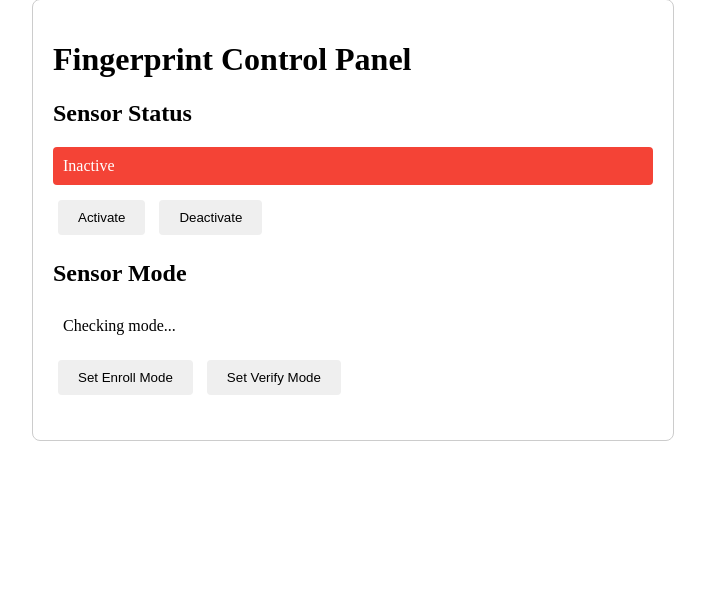
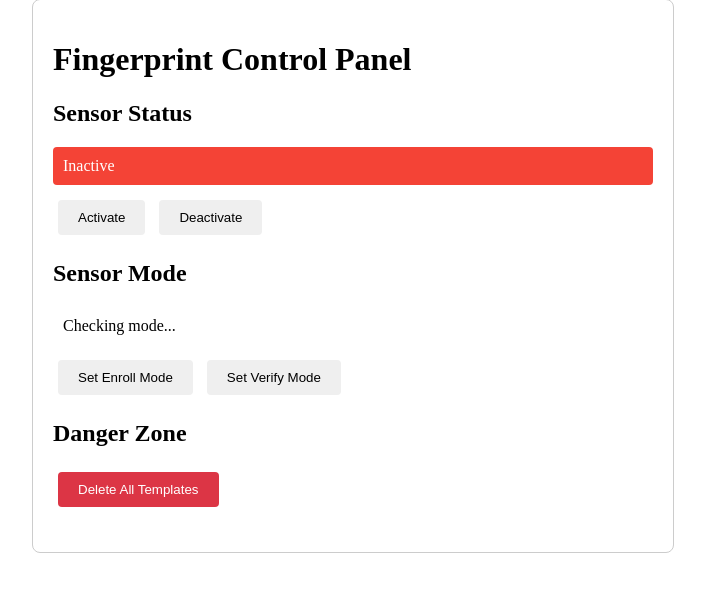
Before and after one commit to Velsariaa/instructor-attendance-sytem, a Django app: page /fingerprint/ in a window 1280 px wide. Shown: the part 51-643 px from the top of the page, without its empty margins (287-992 px from the left). Run offline with Django 5.2, Linux system fonts and the light colour scheme.

Commit message:
[Feature] Delete all fingerprints API

```diff
--- a/fingerprint/urls.py
+++ b/fingerprint/urls.py
@@ -7,4 +7,5 @@ urlpatterns = [
     path('is_active', views.is_active, name='is_active'),
     path('enroll', views.enroll, name='enroll'),
     path('verify', views.verify, name='verify'),
+    path('delete_all', views.delete_all, name='delete_all'),
 ]
--- a/fingerprint/views.py
+++ b/fingerprint/views.py
@@ -9,7 +9,7 @@ from rest_framework import status
 
 
 def index(request):
-    return render(request, 'pages/test.html')
+    return render(request, 'pages/fingerprint_control.html')
 
 
 @api_view(['GET', 'POST'])
@@ -61,3 +61,20 @@ def verify(request):
         match_id = JSONParser().parse(request)
         print(match_id)
     return render(request, 'pages/test.html')
+
+
+@api_view(['GET', 'POST'])
+def delete_all(request):
+    cache_key = 'fingerprint_delete_all'
+
+    if request.method == 'POST':
+        delete_state = request.data.get('delete_all', False)
+        cache.set(cache_key, delete_state, timeout=None)  # Store indefinitely
+        return Response({'status': 'success', 'delete_all': delete_state})
+
+    if request.method == 'GET':
+        should_delete = cache.get(cache_key, False)  # Default to False if not set
+        # Reset the delete flag after it's been read
+        if should_delete:
+            cache.set(cache_key, False, timeout=None)
+        return Response({'delete_all': should_delete})
--- a/webapp/templates/pages/test.html
+++ b/webapp/templates/pages/fingerprint_control.html
@@ -39,6 +39,38 @@
         button:hover {
             opacity: 0.8;
         }
+        .danger-button {
+            background-color: #dc3545;
+            color: white;
+        }
+
+        .danger-button:hover {
+            background-color: #c82333;
+        }
+
+        .confirm-dialog {
+            display: none;
+            position: fixed;
+            top: 50%;
+            left: 50%;
+            transform: translate(-50%, -50%);
+            background: white;
+            padding: 20px;
+            border-radius: 8px;
+            box-shadow: 0 2px 10px rgba(0,0,0,0.1);
+            z-index: 1000;
+        }
+
+        .overlay {
+            display: none;
+            position: fixed;
+            top: 0;
+            left: 0;
+            right: 0;
+            bottom: 0;
+            background: rgba(0,0,0,0.5);
+            z-index: 999;
+        }
     </style>
 </head>
 <body>
@@ -58,6 +90,19 @@
             <button onclick="setMode('enroll')">Set Enroll Mode</button>
             <button onclick="setMode('verify')">Set Verify Mode</button>
         </div>
+
+        <div class="button-group">
+            <h2>Danger Zone</h2>
+            <button onclick="deleteAllTemplates()" class="danger-button">Delete All Templates</button>
+        </div>
+    </div>
+
+    <div class="overlay" id="overlay"></div>
+    <div class="confirm-dialog" id="confirmDialog">
+        <h3>Delete All Templates</h3>
+        <p>Are you sure you want to delete all fingerprint templates? This action cannot be undone.</p>
+        <button onclick="confirmDelete()" class="danger-button">Delete All</button>
+        <button onclick="cancelDelete()">Cancel</button>
     </div>
 
     <script>
@@ -101,6 +146,37 @@
             });
         }
 
+        function deleteAllTemplates() {
+            document.getElementById('overlay').style.display = 'block';
+            document.getElementById('confirmDialog').style.display = 'block';
+        }
+
+        function confirmDelete() {
+            $.ajax({
+                url: '/fingerprint/delete_all',
+                type: 'POST',
+                contentType: 'application/json',
+                data: JSON.stringify({ delete_all: true }),
+                success: function(response) {
+                    if (response.status === 'success') {
+                        alert('Delete command sent successfully');
+                    } else {
+                        alert('Error sending delete command');
+                    }
+                    cancelDelete();
+                },
+                error: function(error) {
+                    alert('Error sending delete command');
+                    cancelDelete();
+                }
+            });
+        }
+
+        function cancelDelete() {
+            document.getElementById('overlay').style.display = 'none';
+            document.getElementById('confirmDialog').style.display = 'none';
+        }
+
         // Update status and mode every 2 seconds
         setInterval(function() {
             updateStatus();
```
Also changed, not shown: 1 other file.
